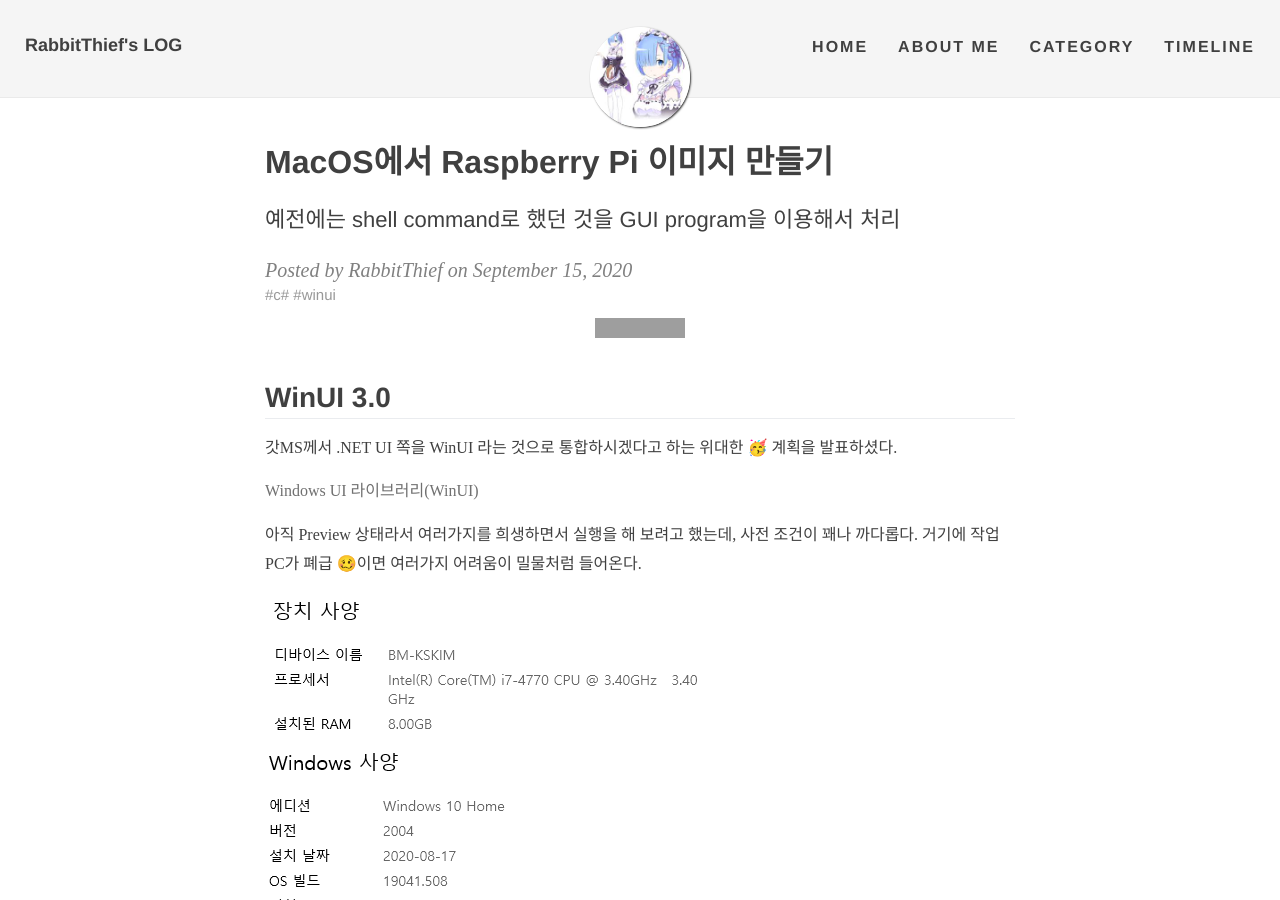
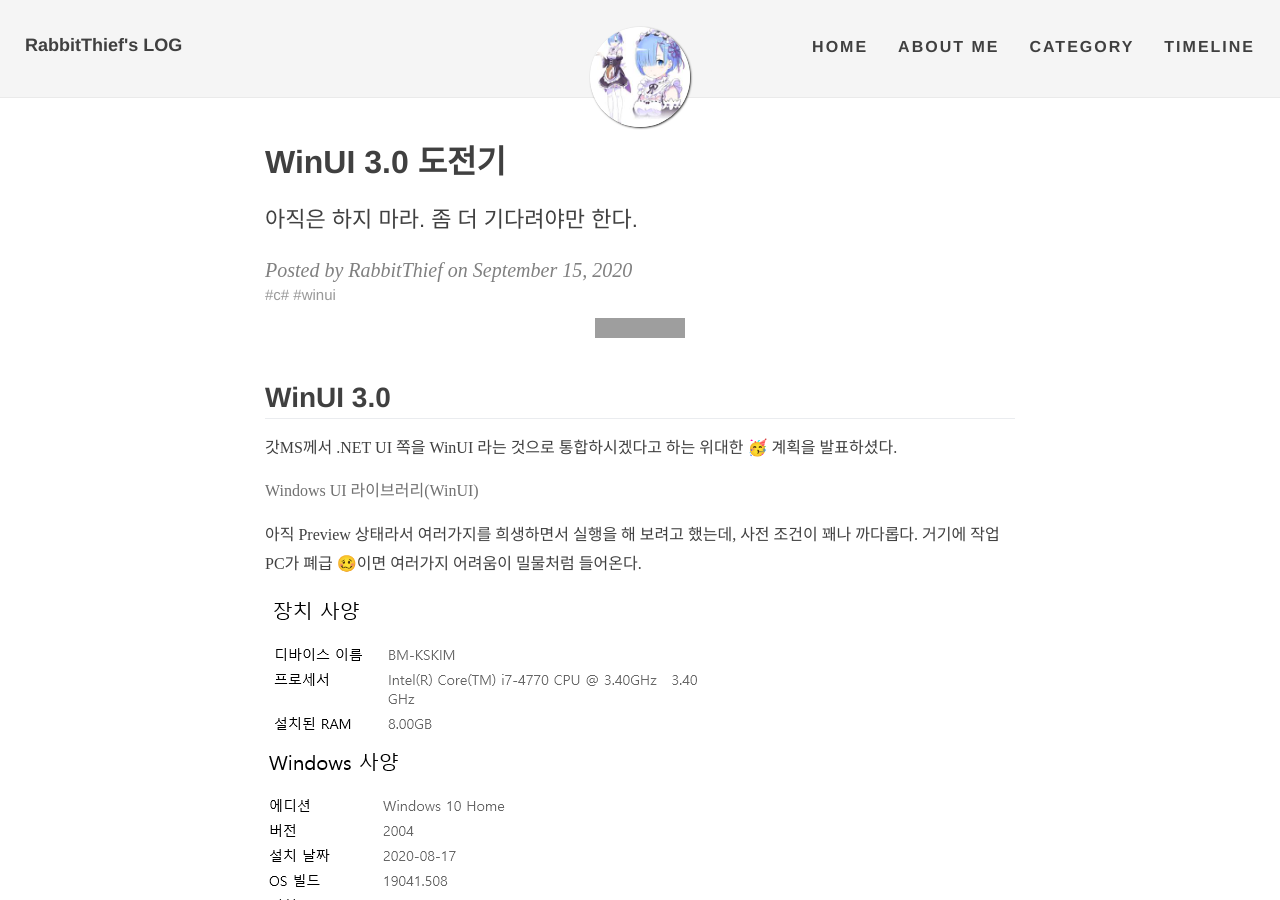
Before and after one commit to RabbitThief37/rabbitthief37.github.io, a Jekyll site: the page built from _posts/2020-09-15-csharp-winui-start.md, in a window 1280 px wide and 900 px high. Built offline with Jekyll 4.4.1, drawn with Linux system fonts in a browser that asks for light colours; nearby versions of some CDN libraries; some web fonts are replaced; grey boxes are pictures that could not be loaded.

Commit message:
제목 수정

```diff
--- a/_posts/2020-09-15-csharp-winui-start.md
+++ b/_posts/2020-09-15-csharp-winui-start.md
@@ -1,7 +1,7 @@
 ---
 layout: post
-title:  "MacOS에서 Raspberry Pi 이미지 만들기"
-description: "예전에는 shell command로 했던 것을 GUI program을 이용해서 처리"
+title:  "WinUI 3.0 도전기"
+description: "아직은 하지 마라. 좀 더 기다려야만 한다."
 author: RabbitThief
 date: 2020-09-15 10:39:00 +0900
 tags: c# winui
```
